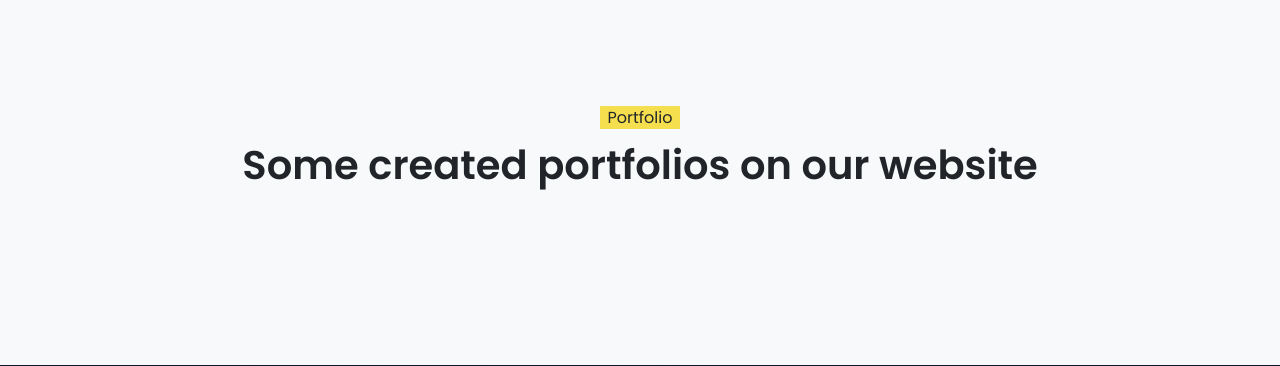
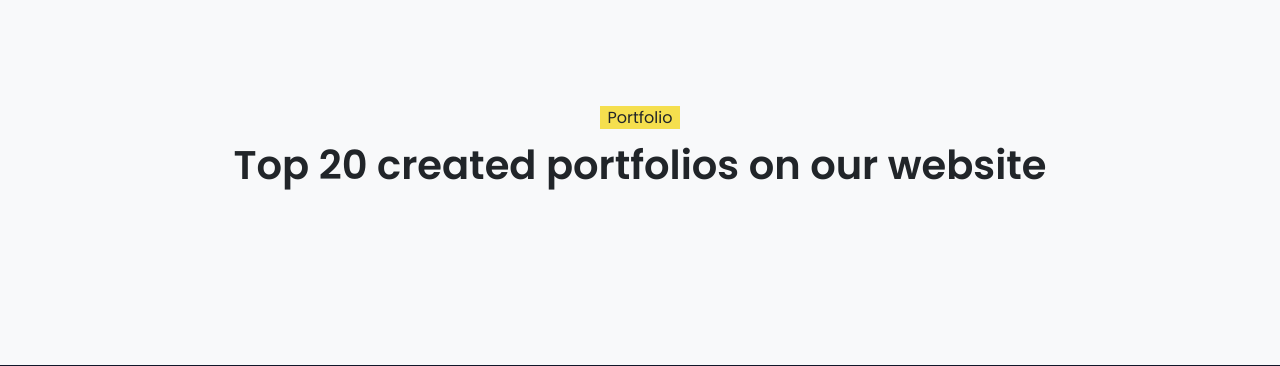
Before and after one commit to thaiminhpv/your-js-life, a Flask app: page / in a window 1280 px wide. Shown: the part 800-1166 px from the top of the page. Run offline with Flask 2, Linux system fonts and the light colour scheme; data that the repository does not hold is empty; some libraries are stand-ins or nearby versions.

Commit message:
top 20 message explicit

```diff
--- a/src/templates/landing-page.html
+++ b/src/templates/landing-page.html
@@ -132,7 +132,7 @@
         <div class="container">
           <!-- Heading -->
           <p class=" text-center mb-2 wow fadeInUp"><span class="bg-primary text-dark px-2">Portfolio</span></p>
-          <h2 class="text-10 fw-600 text-center mb-5 wow fadeInUp">Some created portfolios on our website</h2>
+          <h2 class="text-10 fw-600 text-center mb-5 wow fadeInUp">Top 20 created portfolios on our website</h2>
           <!-- Heading end-->
 
           <!-- Filter Menu -->
```
